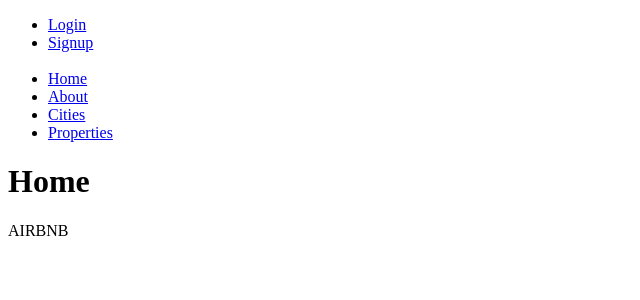
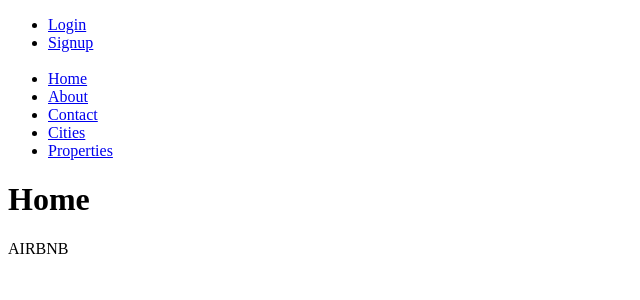
Before and after one commit to eoadeka/airbnb_for_j, a React (Create React App) app in the folder frontend/: page / in a window 1280 px wide. Shown: the top 300 px of the page, without its empty margins (0-640 px from the left). Built offline with nearby package versions, Linux system fonts and the light colour scheme; the HTML template or start-up script is replaced by a standard one.

Commit message:
imported Contact Component

```diff
--- a/frontend/src/components/layout/MainNavigation.js
+++ b/frontend/src/components/layout/MainNavigation.js
@@ -2,6 +2,7 @@
 import {  BrowserRouter as Router, Link, Route, Routes } from "react-router-dom";
 import Home from "../pages/Home";
 import About from "../pages/About";
+import Contact from "../pages/Contact";
 // City-related
 import City from "../pages/Cities/City";
 import Cities from "../pages/Cities/Cities";
@@ -85,6 +86,9 @@
                                 <Link to="/about">About</Link>
                             </li>
                             <li>
+                                <Link to="/contact">Contact</Link>
+                            </li>
+                            <li>
                                 <Link to="/cities">Cities</Link>
                             </li>
                             <li>
@@ -103,6 +107,7 @@
                     <Route exact path="/cities/:slug" element={<City />}></Route>
                     <Route exact path="/properties" element={<Properties />}></Route>
                     <Route exact path="/properties/:id/:slug" element={<Property />}></Route>
+                    <Route exact path="/contact" element={<Contact />}></Route>
                     <Route exact path="/about" element={<About />}></Route>
                     <Route exact path="/" element={<Home />}></Route>
                 </Routes>
```
